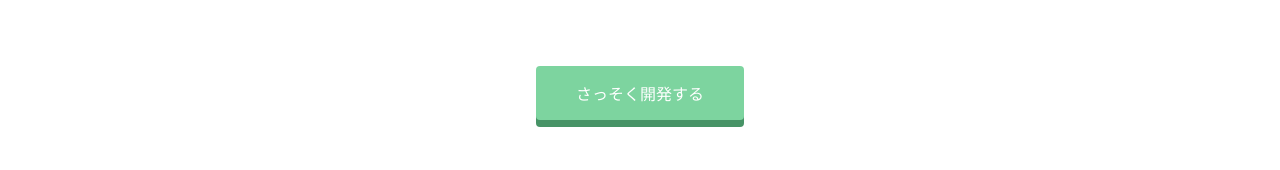
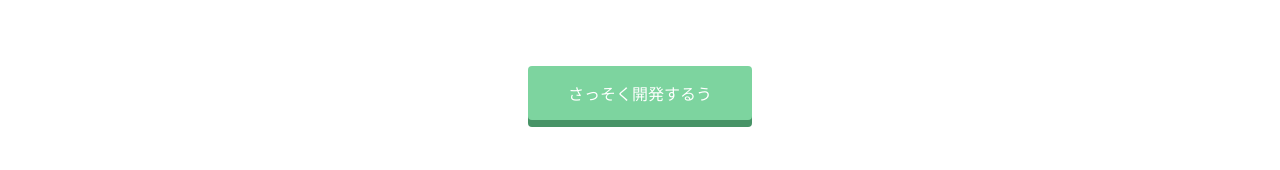
Before and after one commit to tamanegimukitarou/.github.io, a plain HTML site: page index.html in a window 1280 px wide. Shown: the part 1426-1596 px from the top of the page. Drawn offline with Linux system fonts and the light colour scheme.

Commit message:
Update index.html

```diff
--- a/index.html
+++ b/index.html
@@ -77,7 +77,7 @@
         <h2>さぁ、あなたもProgateでプログラミングを学んでみませんか?</h2>
         <h3>Let's learn to code, learn to be creative!</h3>
       </div>
-      <span class="btn message">さっそく開発する</span>
+      <span class="btn message">さっそく開発するう</span>
     </div>
   </div>
   <footer>
```
